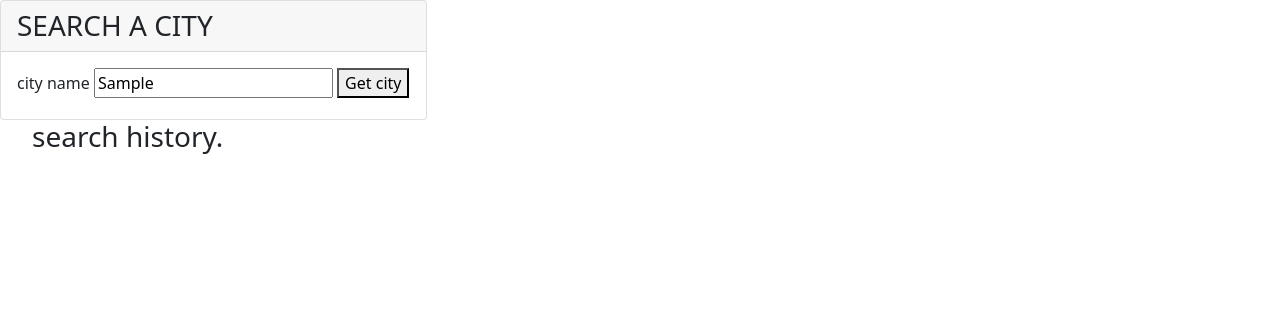
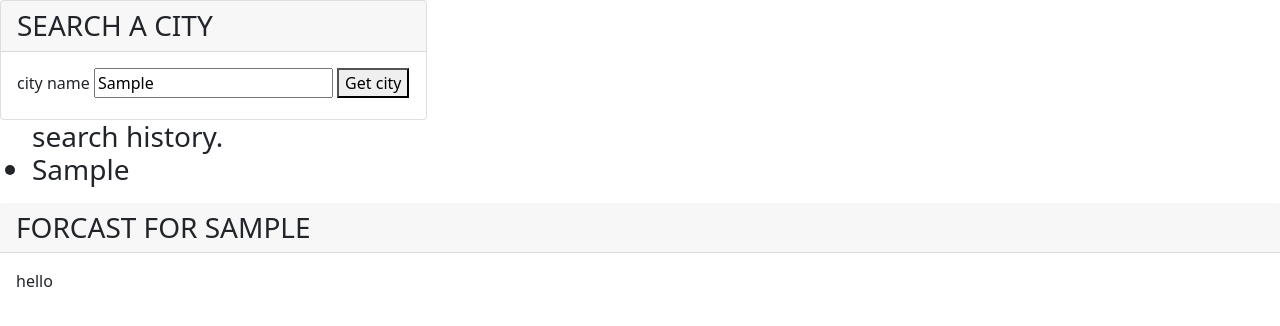
Before and after one commit to imjord/Weather-Dashboard, a plain HTML site: page index.html in a window 1280 px wide. Both pictures are taken after typing "Sample" into the empty fields and a click on the button "Get city". Drawn offline with nearby package versions, Linux system fonts and the light colour scheme; no server answers.

Commit message:
search history not functioning correctly

```diff
--- a/homepage.js
+++ b/homepage.js
@@ -3,8 +3,11 @@
 var userFormEl = $("#user-form");
 var cityInputEl = $("#city-name")
 var myButton = $("button");
-
-
+var forTitle = $("#forecast-title");
+var forText = $(".forcast-text");
+var tempText = $(".temp")
+var searchHistory = [];
+var searchList = $("#search-history");
 
 
 
@@ -25,7 +28,35 @@ var key = "5eb7d8eaa2f23d433771db6d9ffdd905";
 
 $("button").click(function(event){
     event.preventDefault();
-    var myApiCall = `https://api.openweathermap.org/data/2.5/weather?q=${cityInputEl.val()}&appid=${key}`
+    var myApiCall = `https://api.openweathermap.org/data/2.5/forecast?q=${cityInputEl.val()}&appid=${key}`
     console.log(cityInputEl.val())
-    fetch(myApiCall).then(response => response.json()).then(data => console.log(data)).catch(err => alert("Wrong city name"));
+    forTitle.html(` Forcast for ${cityInputEl.val()}`)
+    searchHistory.push(cityInputEl.val())
+    fetch(myApiCall).then(response => response.json()).then(data => {
+        console.log(data)
+
+        tempValue = data["list"]['0']['main']['temp'];
+
+        tempText.html("Tempature " + tempValue);
+
+    }).catch(err => alert("Wrong city name"));
+
+    localStorage.setItem("search", JSON.stringify(searchHistory))
+    appendHistory();
+
 })
+
+
+function appendHistory(){
+    localStorage.getItem("search", searchHistory)
+
+     for(i = 0; i < searchHistory.length; i++) {
+
+        searchList.append("<li>"+ searchHistory[i]  + "</li>")
+
+
+     }
+
+
+
+}
--- a/index.html
+++ b/index.html
@@ -19,13 +19,24 @@
               <input name="city-name" id="city-name" type="text" autofocus="true" class="form-input" />
               <button type="submit" class="btn-city">Get city</button>
             </form>
+
           </div>
+
         </div>
 
 
         <div class="col-12 col-md-8"> <h3 class="search-history"> <ul id="search-history"> search history.  </ul></h3>
 
         </div>
+
+        <div class="forecast">
+          <h3 class="card-header text-uppercase" id="forecast-title">   </h3>
+          <div class="card-body" class="forecast-text"> hello
+            <div class="temp"></div>
+
+          </div>
+          </div>
+
       </main>
 
  <script src="./homepage.js"></script>
```
